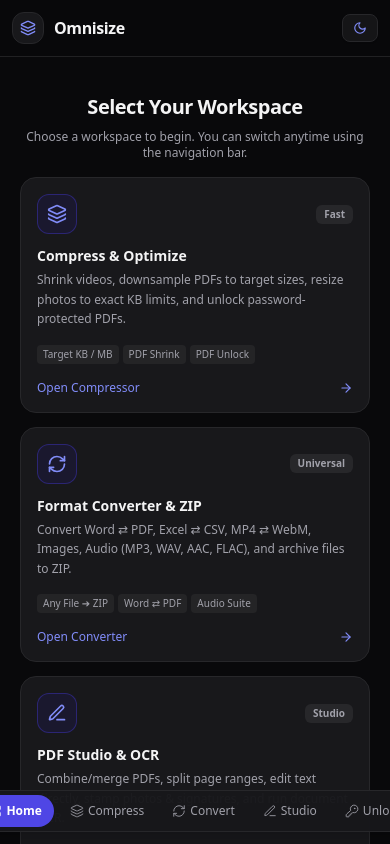
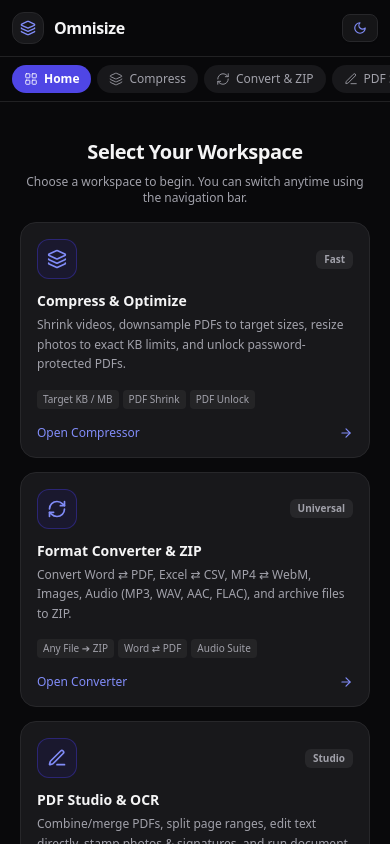
Before and after one commit to Rishik1918/omnisize, a React (Vite) app: page / in a window 390 px wide. Shown: the top 844 px of the page. Built offline with nearby package versions, Linux system fonts and the light colour scheme.

Commit message:
fix: natural in-place PDF text editing with canvas background sampling and shift mobile navigation to top header

```diff
--- a/src/App.tsx
+++ b/src/App.tsx
@@ -11,7 +11,6 @@
 import { PdfStudioView } from './components/PdfStudio/PdfStudioView';
 import { PdfEditorModal } from './components/PdfStudio/PdfEditorModal';
 import { InitialChoiceScreen } from './components/InitialChoiceScreen';
-import { BottomNav } from './components/BottomNav';
 import { PdfPasswordPromptModal } from './components/PdfPasswordPromptModal';
 import { ProcessedItem, MediaType, ImageProcessingOptions, VideoProcessingOptions, DocumentProcessingOptions } from './types';
 import { ImageEngine } from './services/imageEngine';
@@ -283,7 +282,7 @@
         fileCounts={fileCounts}
       />
 
-      <main className="flex-1 max-w-5xl w-full mx-auto px-3 sm:px-6 py-4 sm:py-6 pb-24 sm:pb-8">
+      <main className="flex-1 max-w-5xl w-full mx-auto px-3 sm:px-6 py-4 sm:py-6 pb-6 sm:pb-8">
         {/* Workspace Mode Selection */}
         {appMode === 'home' ? (
           <InitialChoiceScreen
@@ -506,43 +505,7 @@
         )}
       </main>
 
-      {/* Floating Bottom Nav on Mobile */}
-      <BottomNav
-        appMode={appMode}
-        setAppMode={setAppMode}
-        activeTab={activeTab}
-        setActiveTab={(tab) => setActiveTab(tab)}
-        onOpenUnlocker={() => {
-          const firstPdf = items.find((i) => i.type === 'pdf');
-          if (firstPdf) {
-            setUnlockModalItem(firstPdf);
-          } else {
-            const input = document.createElement('input');
-            input.type = 'file';
-            input.accept = 'application/pdf,.pdf';
-            input.onchange = (e: any) => {
-              if (e.target.files && e.target.files.length > 0) {
-                const file = e.target.files[0];
-                const newItem: ProcessedItem = {
-                  id: Math.random().toString(36).substring(2, 9),
-                  file,
-                  name: file.name,
-                  type: 'pdf',
-                  originalSize: file.size,
-                  previewUrl: URL.createObjectURL(file),
-                  status: 'idle',
-                  progress: 0,
-                };
-                setItems((prev) => [newItem, ...prev]);
-                setUnlockModalItem(newItem);
-              }
-            };
-            input.click();
-          }
-        }}
-      />
-
-      <footer className="border-t border-zinc-200 dark:border-zinc-800/80 py-4 text-center text-xs text-zinc-500 mb-14 sm:mb-0">
+      <footer className="border-t border-zinc-200 dark:border-zinc-800/80 py-4 text-center text-xs text-zinc-500 mb-0">
         <div className="max-w-5xl mx-auto px-4 flex items-center justify-between text-[11px]">
           <span>Omnisize</span>
         </div>
--- a/src/components/Navbar.tsx
+++ b/src/components/Navbar.tsx
@@ -116,6 +116,77 @@
           </div>
         </div>
 
+        {/* Mobile Horizontally Scrollable Mode Switcher Strip (Shifted to top for Android & Mobile) */}
+        <div className="sm:hidden border-t border-zinc-200/80 dark:border-zinc-800/80 py-2 -mx-3 px-3 overflow-x-auto no-scrollbar">
+          <div className="flex items-center gap-1.5 w-max">
+            <button
+              onClick={() => setAppMode('home')}
+              className={`flex items-center gap-1.5 px-3 py-1.5 rounded-full font-medium text-xs whitespace-nowrap transition-all ${
+                appMode === 'home'
+                  ? 'bg-indigo-600 text-white shadow-xs font-semibold'
+                  : 'bg-zinc-100 dark:bg-zinc-900 text-zinc-600 dark:text-zinc-400 hover:text-zinc-900 dark:hover:text-zinc-200'
+              }`}
+            >
+              <LayoutGrid className="w-3.5 h-3.5" strokeWidth={1.5} />
+              <span>Home</span>
+            </button>
+
+            <button
+              onClick={() => {
+                setAppMode('compress');
+                if (activeTab === 'unlock') setActiveTab('all');
+              }}
+              className={`flex items-center gap-1.5 px-3 py-1.5 rounded-full font-medium text-xs whitespace-nowrap transition-all ${
+                appMode === 'compress' && activeTab !== 'unlock'
+                  ? 'bg-indigo-600 text-white shadow-xs font-semibold'
+                  : 'bg-zinc-100 dark:bg-zinc-900 text-zinc-600 dark:text-zinc-400 hover:text-zinc-900 dark:hover:text-zinc-200'
+              }`}
+            >
+              <Layers className="w-3.5 h-3.5" strokeWidth={1.5} />
+              <span>Compress</span>
+            </button>
+
+            <button
+              onClick={() => setAppMode('convert')}
+              className={`flex items-center gap-1.5 px-3 py-1.5 rounded-full font-medium text-xs whitespace-nowrap transition-all ${
+                appMode === 'convert'
+                  ? 'bg-indigo-600 text-white shadow-xs font-semibold'
+                  : 'bg-zinc-100 dark:bg-zinc-900 text-zinc-600 dark:text-zinc-400 hover:text-zinc-900 dark:hover:text-zinc-200'
+              }`}
+            >
+              <RefreshCw className="w-3.5 h-3.5" strokeWidth={1.5} />
+              <span>Convert & ZIP</span>
+            </button>
+
+            <button
+              onClick={() => setAppMode('pdfstudio')}
+              className={`flex items-center gap-1.5 px-3 py-1.5 rounded-full font-medium text-xs whitespace-nowrap transition-all ${
+                appMode === 'pdfstudio'
+                  ? 'bg-indigo-600 text-white shadow-xs font-semibold'
+                  : 'bg-zinc-100 dark:bg-zinc-900 text-zinc-600 dark:text-zinc-400 hover:text-zinc-900 dark:hover:text-zinc-200'
+              }`}
+            >
+              <Edit3 className="w-3.5 h-3.5" strokeWidth={1.5} />
+              <span>PDF Studio</span>
+            </button>
+
+            <button
+              onClick={() => {
+                setAppMode('compress');
+                setActiveTab('unlock');
+              }}
+              className={`flex items-center gap-1.5 px-3 py-1.5 rounded-full font-medium text-xs whitespace-nowrap transition-all ${
+                appMode === 'compress' && activeTab === 'unlock'
+                  ? 'bg-indigo-600 text-white shadow-xs font-semibold'
+                  : 'bg-zinc-100 dark:bg-zinc-900 text-zinc-600 dark:text-zinc-400 hover:text-zinc-900 dark:hover:text-zinc-200'
+              }`}
+            >
+              <KeyRound className="w-3.5 h-3.5" strokeWidth={1.5} />
+              <span>Unlock PDF</span>
+            </button>
+          </div>
+        </div>
+
         {/* Sub-tabs when in compress mode ONLY IF files are queued */}
         {appMode === 'compress' && activeTab !== 'unlock' && fileCounts.all > 0 && (
           <div className="flex items-center space-x-1.5 pb-2.5 overflow-x-auto no-scrollbar -mx-3 px-3 sm:mx-0 sm:px-0">
--- a/src/components/PdfStudio/PdfEditorModal.tsx
+++ b/src/components/PdfStudio/PdfEditorModal.tsx
@@ -226,6 +226,54 @@
   insertedBlankPages: InsertBlankPageSpec[];
 }
 
+const sampleCanvasBgColor = (
+  canvas: HTMLCanvasElement | null,
+  cssX: number,
+  cssY: number,
+  cssW: number,
+  cssH: number
+): { hex: string; rgb: { r: number; g: number; b: number }; isDark: boolean } => {
+  if (!canvas) return { hex: '#ffffff', rgb: { r: 1, g: 1, b: 1 }, isDark: false };
+  try {
+    const ctx = canvas.getContext('2d', { willReadFrequently: true });
+    if (!ctx) return { hex: '#ffffff', rgb: { r: 1, g: 1, b: 1 }, isDark: false };
+
+    // Sample pixels outside the text box perimeter to detect true document canvas background
+    const points = [
+      { x: Math.max(1, cssX - 4), y: Math.max(1, cssY - 4) },
+      { x: Math.max(1, cssX + cssW / 2), y: Math.max(1, cssY - 4) },
+      { x: Math.min(canvas.width - 2, cssX + cssW + 4), y: Math.max(1, cssY - 4) },
+      { x: Math.max(1, cssX - 4), y: Math.min(canvas.height - 2, cssY + cssH + 4) },
+      { x: Math.min(canvas.width - 2, cssX + cssW + 4), y: Math.min(canvas.height - 2, cssY + cssH + 4) },
+    ];
+
+    let rSum = 0, gSum = 0, bSum = 0, valid = 0;
+    for (const pt of points) {
+      if (pt.x >= 0 && pt.x < canvas.width && pt.y >= 0 && pt.y < canvas.height) {
+        const d = ctx.getImageData(Math.round(pt.x), Math.round(pt.y), 1, 1).data;
+        if (d[3] > 30) {
+          rSum += d[0];
+          gSum += d[1];
+          bSum += d[2];
+          valid++;
+        }
+      }
+    }
+
+    if (valid > 0) {
+      const r = Math.round(rSum / valid);
+      const g = Math.round(gSum / valid);
+      const b = Math.round(bSum / valid);
+      const hex = `#${r.toString(16).padStart(2, '0')}${g.toString(16).padStart(2, '0')}${b.toString(16).padStart(2, '0')}`;
+      const isDark = (r * 0.299 + g * 0.587 + b * 0.114) < 128;
+      return { hex, rgb: { r: r / 255, g: g / 255, b: b / 255 }, isDark };
+    }
+  } catch (e) {
+    // Canvas context fallback
+  }
+  return { hex: '#ffffff', rgb: { r: 1, g: 1, b: 1 }, isDark: false };
+};
+
 export const PdfEditorModal: React.FC<PdfEditorModalProps> = ({ isOpen, onClose, initialFile, initialFiles }) => {
   if (!isOpen) return null;
 
@@ -2068,6 +2116,9 @@
                   ? 'Courier New, monospace'
                   : 'Arial, Helvetica, sans-serif';
 
+                const sampledBg = sampleCanvasBgColor(canvasRef.current, cssX, cssY, cssW, cssH);
+                const textColor = item.color || (sampledBg.isDark ? '#f8fafc' : '#0f172a');
+
                 return (
                   <div
                     key={item.id}
@@ -2076,17 +2127,18 @@
                       setActiveEditingId(item.id);
                     }}
                     style={{
-                      left: `${cssX - 2}px`,
-                      top: `${cssY - 2}px`,
-                      width: `${cssW + 4}px`,
-                      height: `${cssH + 4}px`,
+                      left: `${cssX - 1}px`,
+                      top: `${cssY - 1}px`,
+                      width: `${cssW + 2}px`,
+                      height: `${cssH + 2}px`,
+                      backgroundColor: isEditing || isItemModified ? sampledBg.hex : 'transparent',
                     }}
-                    className={`absolute rounded transition-all cursor-text ${
+                    className={`absolute transition-all cursor-text rounded-xs ${
                       isEditing
-                        ? 'ring-2 ring-emerald-500 z-40 bg-white'
+                        ? 'border border-teal-500 dark:border-teal-400 ring-1 ring-teal-500/40 z-40'
                         : isItemModified
-                        ? 'bg-emerald-500/20 border border-emerald-500/50 hover:ring-1 hover:ring-emerald-500'
-                        : 'hover:bg-blue-500/10 hover:border hover:border-blue-400/40'
+                        ? 'border border-dashed border-teal-500/50 hover:border-teal-500'
+                        : 'border border-teal-500/40 hover:border-teal-500/90 hover:bg-teal-500/5'
                     }`}
                   >
                     {isEditing ? (
@@ -2101,6 +2153,7 @@
                             [item.id]: {
                               ...item,
                               currentText: updatedText,
+                              backgroundColor: sampledBg.rgb,
                               isModified: true,
                             },
                           }));
@@ -2120,10 +2173,12 @@
                           fontWeight: item.isBold ? 700 : 400,
                           fontStyle: item.isItalic ? 'italic' : 'normal',
                           fontSize: `${item.fontSize * scale}px`,
-                          color: '#000000',
+                          color: textColor,
                           lineHeight: `${cssH}px`,
+                          caretColor: sampledBg.isDark ? '#38bdf8' : '#0d9488',
+                          backgroundColor: 'transparent',
                         }}
-                        className="w-full h-full p-0 m-0 border-0 outline-none bg-white text-zinc-900"
+                        className="w-full h-full p-0 m-0 border-0 outline-none select-text"
                       />
                     ) : (
                       isItemModified && (
@@ -2133,9 +2188,11 @@
                             fontWeight: item.isBold ? 700 : 400,
                             fontStyle: item.isItalic ? 'italic' : 'normal',
                             fontSize: `${item.fontSize * scale}px`,
+                            color: textColor,
                             lineHeight: `${cssH}px`,
+                            backgroundColor: 'transparent',
                           }}
-                          className="w-full h-full bg-white text-zinc-900 truncate px-0.5"
+                          className="w-full h-full truncate px-0"
                         >
                           {currentTextVal}
                         </div>
--- a/src/services/pdfStudioEngine.ts
+++ b/src/services/pdfStudioEngine.ts
@@ -50,6 +50,7 @@
   isBold?: boolean;
   isItalic?: boolean;
   color?: string;
+  backgroundColor?: { r: number; g: number; b: number };
   isModified?: boolean;
 }
 
@@ -251,12 +252,13 @@
           const eraseHeight = rep.height + padY * 1.5;
           const eraseWidth = Math.max(rep.width + 4, rep.currentText.length * rep.fontSize * 0.7);
 
+          const bg = rep.backgroundColor || { r: 1, g: 1, b: 1 };
           page.drawRectangle({
             x: Math.max(0, rep.x - 2),
             y: eraseY,
             width: eraseWidth,
             height: eraseHeight,
-            color: rgb(1, 1, 1),
+            color: rgb(bg.r, bg.g, bg.b),
           });
 
           // Draw replacement text matching original coordinates, font, size & weight
```
